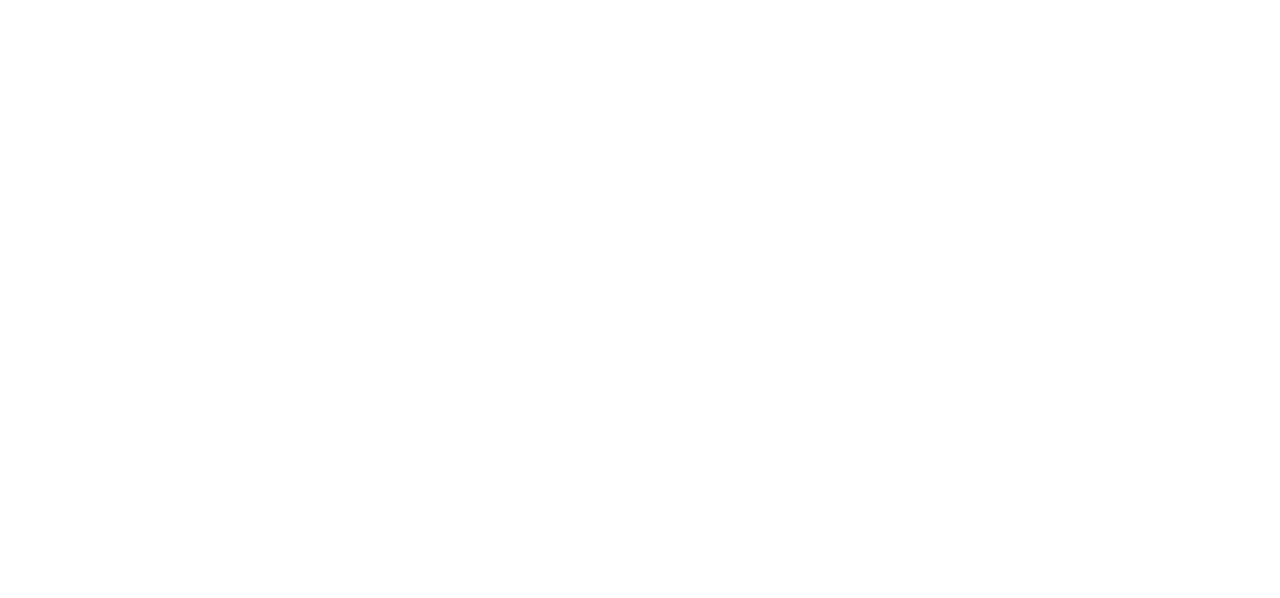
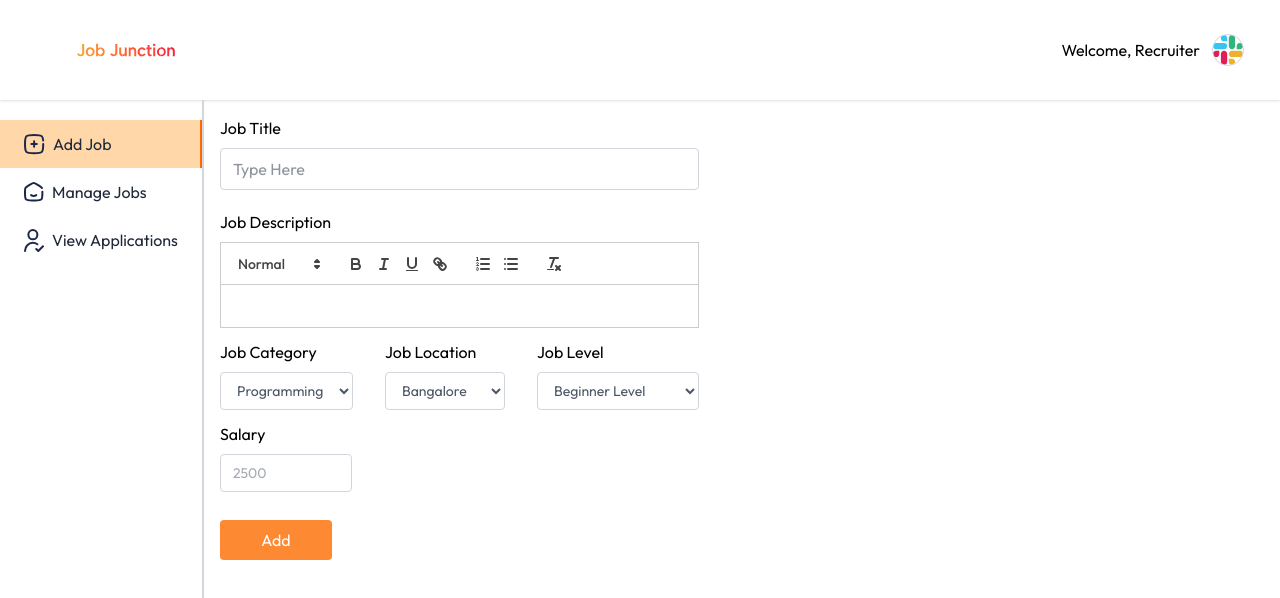
Before and after one commit to Yogeshkodes/JobJunction, a React (Vite) app in the folder Client/: page /dashboard/add-job in a window 1280 px wide. Before the commit this address had no page. Shown: the top 598 px of the page. Built offline with nearby package versions, Linux system fonts and the light colour scheme.

Commit message:
Add Job Page Added

```diff
--- a/Client/src/App.jsx
+++ b/Client/src/App.jsx
@@ -5,6 +5,12 @@ import { ApplyJob } from "./pages/ApplyJob.jsx";
 import RecrutersLogin from "./components/RecrutersLogin.jsx";
 import { useContext } from "react";
 import { AppContext } from "./context/AppContext.jsx";
+import Dashboard from "./pages/Dashboard.jsx";
+import AddJob from "./pages/AddJob.jsx";
+import ViewApplications from "./pages/ViewApplications.jsx";
+import ManageJobs from "./pages/ManageJobs.jsx";
+
+import "quill/dist/quill.snow.css";
 
 function App() {
   const { showRecruiterLogin } = useContext(AppContext);
@@ -15,6 +21,12 @@ function App() {
         <Route path="/" element={<Home />} />
         <Route path="/apply-job/:id" element={<ApplyJob />} />
         <Route path="/applications" element={<Applications />} />
+
+        <Route path="/dashboard" element={<Dashboard />}>
+          <Route path="add-job" element={<AddJob />} />
+          <Route path="manage-jobs" element={<ManageJobs />} />
+          <Route path="view-applications" element={<ViewApplications />} />
+        </Route>
       </Routes>
     </div>
   );
--- /dev/null
+++ b/Client/src/pages/AddJob.jsx
@@ -0,0 +1,107 @@
+import React, { useEffect, useRef, useState } from "react";
+import Quill from "quill";
+import { JobCategories, JobLocations } from "../assets/assets";
+
+const AddJob = () => {
+  const [title, setTitle] = useState("");
+  const [lacation, setLocation] = useState("Bangalore");
+  const [category, setCategory] = useState("Programming");
+  const [level, setLevel] = useState("Beginner Level");
+  const [salary, setSalary] = useState(0);
+
+  const editorRef = useRef(null);
+  const quillref = useRef(null);
+
+  useEffect(() => {
+    // initialize Quill editor
+
+    if (!quillref.current && editorRef.current) {
+      quillref.current = new Quill(editorRef.current, {
+        theme: "snow",
+      });
+    }
+  }, []);
+
+  return (
+    <form className="container p-4 flex flex-col w-full items-start gap-3">
+      <div className="w-full">
+        <p className="mb-2">Job Title</p>
+        <input
+          type="text"
+          placeholder="Type Here"
+          onChange={(e) => setTitle(e.target.value)}
+          value={title}
+          className="w-full py-2 px-3 max-w-lg border border-gray-300 rounded outline-0 text-gray-800"
+        />
+      </div>
+
+      <div className="w-full max-w-lg">
+        <p className="my-2">Job Description</p>
+        <div ref={editorRef}></div>
+      </div>
+
+      <div className="flex sm:flex-row flex-col gap-2 w-full sm:gap-8">
+        <div>
+          <p className="mb-2">Job Category</p>
+          <select
+            className="w-full border border-gray-300 rounded outline-0 text-gray-600 py-2 px-3 text-sm"
+            name="JobCategory"
+            onChange={(e) => setCategory(e.target.value)}
+          >
+            {JobCategories.map((category, index) => (
+              <option key={index} value={category}>
+                {category}
+              </option>
+            ))}
+          </select>
+        </div>
+
+        <div>
+          <p className="mb-2">Job Location</p>
+          <select
+            className="w-full border border-gray-300  text-sm rounded outline-0 text-gray-600 py-2 px-3"
+            name="JobLocation"
+            onChange={(e) => setLocation(e.target.value)}
+          >
+            {JobLocations.map((category, index) => (
+              <option key={index} value={category}>
+                {category}
+              </option>
+            ))}
+          </select>
+        </div>
+
+        <div>
+          <p className="mb-2">Job Level</p>
+          <select
+            name="JobLevel"
+            onChange={(e) => setLevel(e.target.value)}
+            className="w-full border border-gray-300 rounded  text-sm outline-0 text-gray-600 py-2 px-3"
+          >
+            <option value="Beginner Level">Beginner Level</option>
+            <option value="Interemediate Level">Intermediate Level</option>
+            <option value="Senior Level">Senior Level</option>
+          </select>
+        </div>
+      </div>
+
+      <div>
+        <p className="mb-2">Salary</p>
+        <input
+          className="w-full border border-gray-300 rounded outline-0 text-gray-600 py-2 px-3 text-sm "
+          type="number"
+          name="Salary"
+          onChange={(e) => setSalary(e)}
+          placeholder="2500"
+          min={0}
+          max={100000}
+        />
+      </div>
+      <button className="bg-[#FD8A33] text-white py-2 mt-4 px-4 rounded w-28">
+        Add
+      </button>
+    </form>
+  );
+};
+
+export default AddJob;
--- /dev/null
+++ b/Client/src/pages/Dashboard.jsx
@@ -0,0 +1,86 @@
+import React from "react";
+import { Outlet, useNavigate, NavLink } from "react-router-dom";
+import { assets } from "../assets/assets";
+
+const Dashboard = () => {
+  const navigate = useNavigate();
+
+  return (
+    <div className="min-h-screen">
+      {/* NAvbar REcruiter Paenl */}
+
+      <div className="px-4 shadow">
+        <div className="flex items-center justify-between px-5">
+          <img
+            onClick={(e) => navigate("/")}
+            src={assets.logo}
+            alt=""
+            className="h-[100px] w-[180px] cursor-pointer max-sm:w-32"
+          />
+          <div className="flex items-center gap-3">
+            <p className="max-sm:hidden">Welcome, Recruiter</p>
+            <div className="relative group">
+              <img
+                className="w-8  border border-gray-300 rounded-full"
+                src={assets.company_icon}
+                alt=""
+              />
+              <div className="absolute top-0 right-0 text-black   rounded pt-[67px] group-hover:block hidden  z-10  ">
+                <ul className="list-none m-0 p-2 bg-white rounded-md border border-gray-300 text-sm">
+                  <li className="py-1 px-2 pr-10 cursor-pointer">Logout</li>
+                </ul>
+              </div>
+            </div>
+          </div>
+        </div>
+      </div>
+
+      <div className="flex items-start">
+        {/* Left Side bar with option to add job, manage jobs, view Applications */}
+        <div className="inline-block border-r-2 min-h-screen border-gray-300">
+          <ul className="flex flex-col items-start pt-5 text-gray-800  py-10">
+            <NavLink
+              className={({ isActive }) =>
+                `flex items-center p-3 sm:px-6 gap-2 w-full hover:bg-gray-200 cursor-pointer ${
+                  isActive && "bg-orange-200 border-r-2 border-orange-500"
+                }`
+              }
+              to={"/dashboard/add-job"}
+            >
+              <img src={assets.add_icon} alt="" className="min-w-4" />
+              <p className="max-sm:hidden">Add Job</p>
+            </NavLink>
+
+            <NavLink
+              to={"/dashboard/manage-jobs"}
+              className={({ isActive }) =>
+                `flex items-center p-3 sm:px-6 gap-2 w-full hover:bg-gray-200 cursor-pointer ${
+                  isActive && "bg-orange-200 border-r-2 border-orange-500"
+                }`
+              }
+            >
+              <img src={assets.home_icon} alt="" className="min-w-4" />
+              <p className="max-sm:hidden">Manage Jobs</p>
+            </NavLink>
+            <NavLink
+              to={"/dashboard/view-applications"}
+              className={({ isActive }) =>
+                `flex items-center p-3 sm:px-6 gap-2 w-full hover:bg-gray-200 cursor-pointer ${
+                  isActive && "bg-orange-200 border-r-2 border-orange-500 "
+                }`
+              }
+            >
+              <img src={assets.person_tick_icon} alt="" className="min-w-4" />
+              <p className="max-sm:hidden">View Applications</p>
+            </NavLink>
+          </ul>
+        </div>
+        <div>
+          <Outlet />
+        </div>
+      </div>
+    </div>
+  );
+};
+
+export default Dashboard;
--- /dev/null
+++ b/Client/src/pages/ManageJobs.jsx
@@ -0,0 +1,9 @@
+import React from 'react'
+
+const ManageJobs = () => {
+  return (
+    <div>ManageJobs</div>
+  )
+}
+
+export default ManageJobs
--- /dev/null
+++ b/Client/src/pages/ViewApplications.jsx
@@ -0,0 +1,7 @@
+import React from "react";
+
+const ViewApplications = () => {
+  return <div>ViewApplications</div>;
+};
+
+export default ViewApplications;
```
